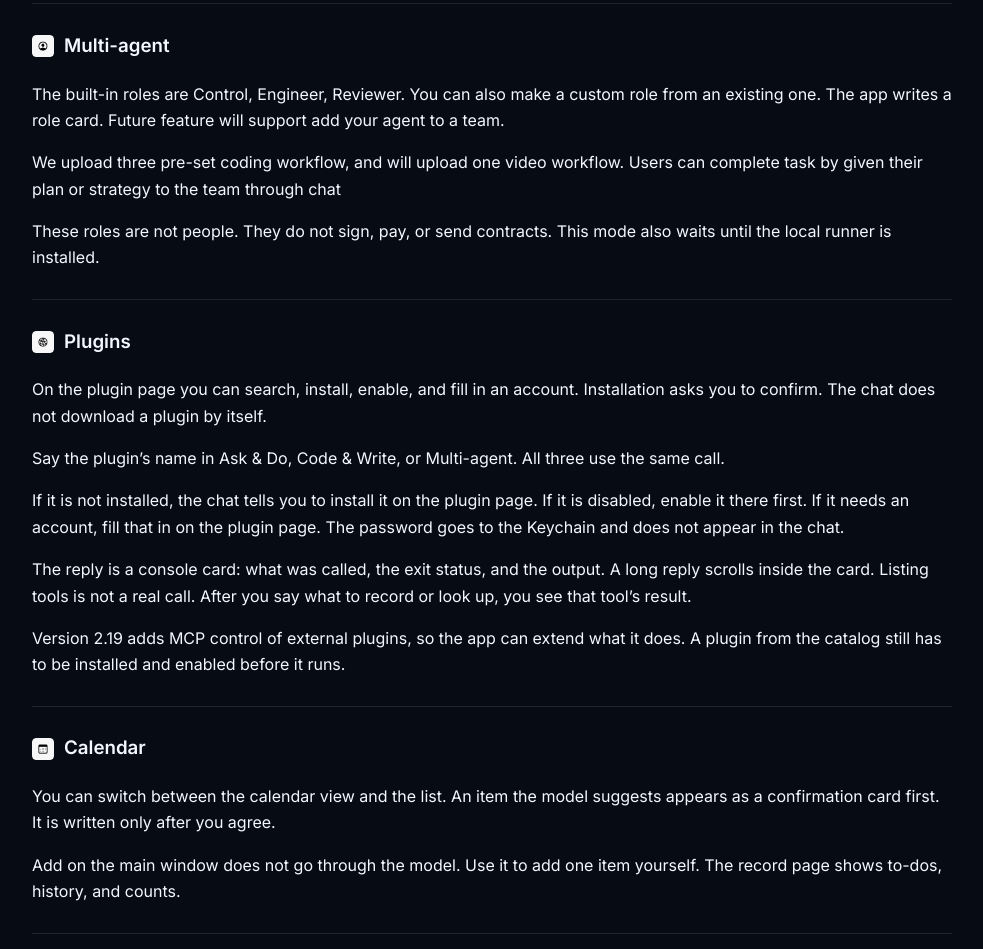
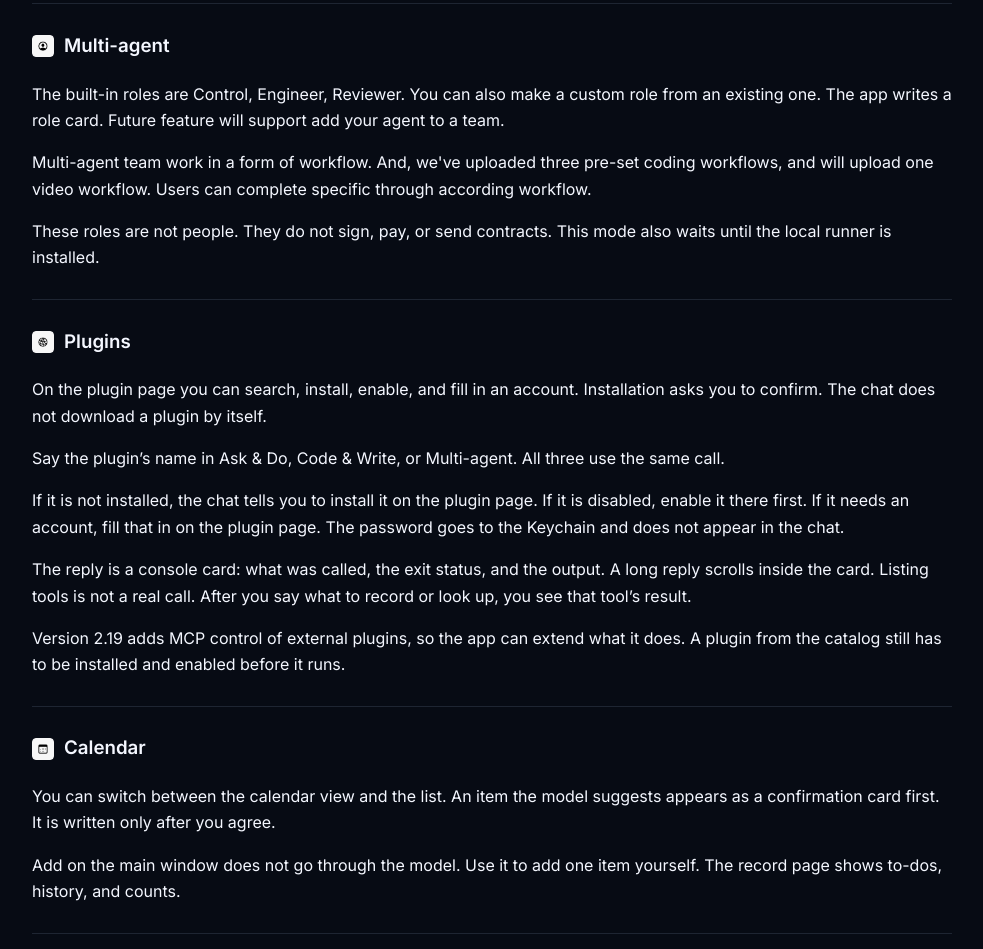
Before and after one commit to iosdeveloper26/Agent-Butler-Client, a plain HTML site: page docs.html in a window 1280 px wide. Shown: the part 3895-4844 px from the top of the page, without its empty margins (278-1261 px from the left). Drawn offline with Linux system fonts and the light colour scheme.

Commit message:
Update docs.html

```diff
--- a/docs.html
+++ b/docs.html
@@ -239,7 +239,7 @@
       <article class="doc-article" id="multi-agent">
         <h3><img src="images/guide/person_crop_circle.png" alt="">Multi-agent</h3>
         <p>The built-in roles are Control, Engineer, Reviewer. You can also make a custom role from an existing one. The app writes a role card. Future feature will support add your agent to a team. </p>
-        <p>We upload three pre-set coding workflow, and will upload one video workflow. Users can complete task by given their plan or strategy to the team through chat</p>
+        <p>Multi-agent team work in a form of workflow. And, we've uploaded three pre-set coding workflows, and will upload one video workflow. Users can complete specific through according workflow.</p>
         <p>These roles are not people. They do not sign, pay, or send contracts. This mode also waits until the local runner is installed.</p>
       </article>
 
```
